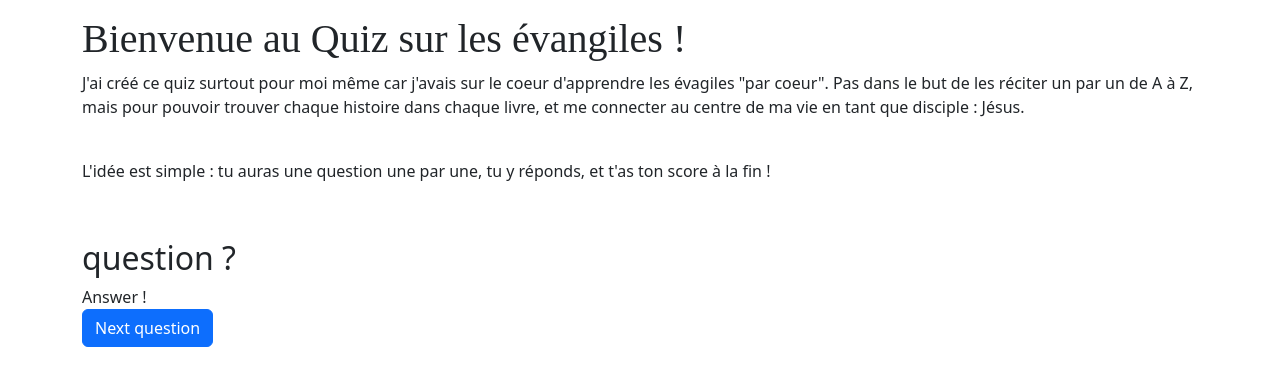
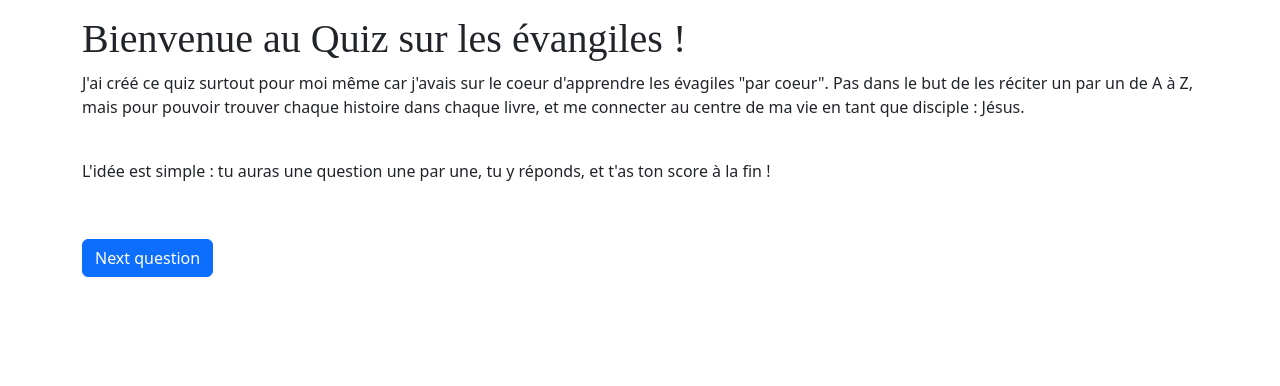
Before and after one commit to quentin-lnv/gospel-quiz.github.io, a plain HTML site: page index.html in a window 1280 px wide. Drawn offline with nearby package versions, Linux system fonts and the light colour scheme.

Commit message:
Update index.html

```diff
--- a/index.html
+++ b/index.html
@@ -15,8 +15,8 @@
 		<p>L'idée est simple : tu auras une question une par une, tu y réponds, et t'as ton score à la fin !</p><br>
 		<p></p>
 		<div class="quiz-container">
-			<h2 id="question">question ?</h2>
-			<div class="answer">Answer !</div>
+			<h2 id="question"></h2>
+			<div class="answer"></div>
 			<button type="button" class="btn btn-primary" onclick="nextquestion()">Next question</button>
 		</div>
 
```
